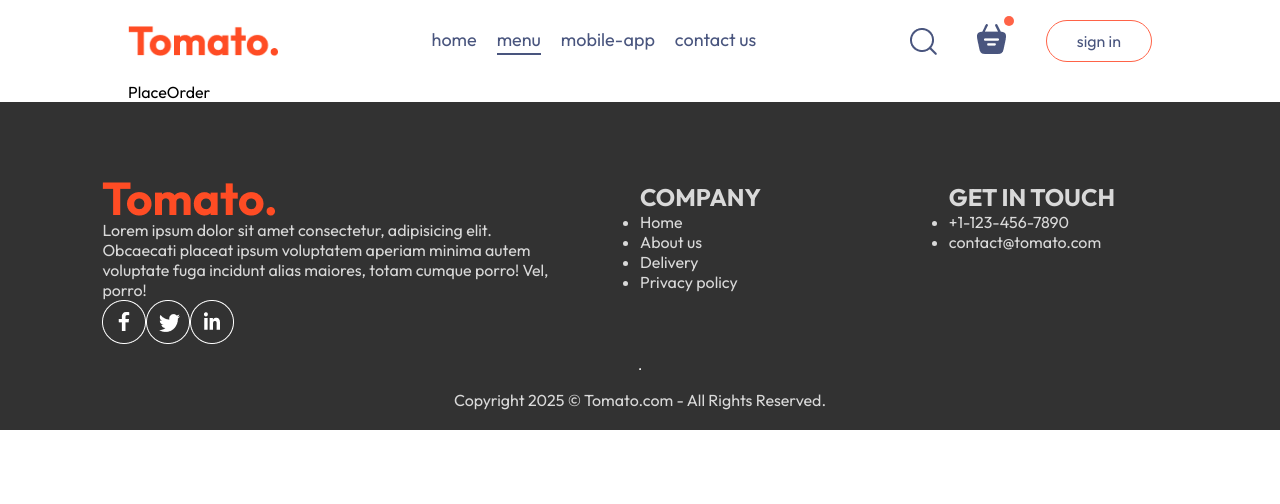
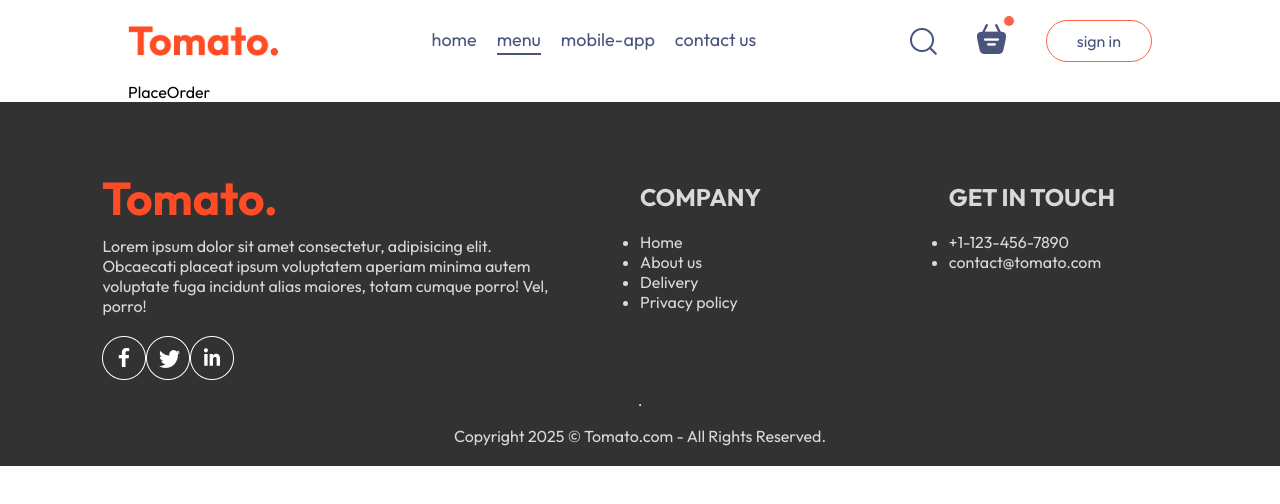
Before and after one commit to UdayChaudhary1/food-delivery-app, a React (Vite) app in the folder frontend/: page /order in a window 1280 px wide. Shown: the top 504 px of the page. Built offline with nearby package versions, Linux system fonts and the light colour scheme.

Commit message:
Add gap between items of each column

```diff
--- a/frontend/src/components/Footer/Footer.css
+++ b/frontend/src/components/Footer/Footer.css
@@ -15,3 +15,10 @@
   grid-template-columns: 2fr 1fr 1fr;
   gap: 80px;
 }
+
+.footer-content-left, .footer-content-right, .footer-content-center{
+  display: flex;
+  flex-direction: column;
+  align-items: start;
+  gap: 20px;
+}
```
